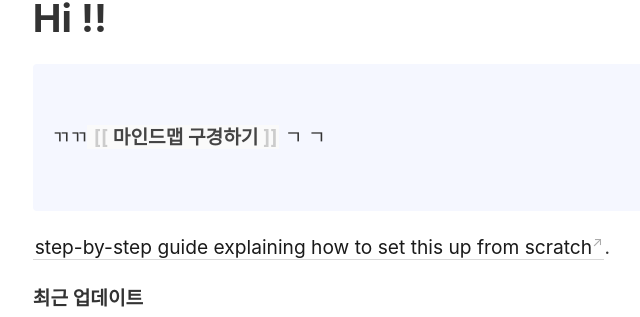
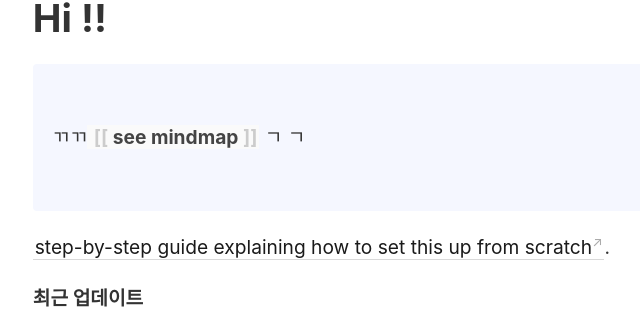
Before and after one commit to yoonjaewon1206/nevermind, a Jekyll site: the page built from _pages/index.md, in a window 1280 px wide. Shown: the part 151-468 px from the top of the page, without its empty margins (44-684 px from the left). Built offline with Jekyll 4.4.1, drawn with Linux system fonts in a browser that asks for light colours.

Commit message:
2023.10.25/ 17:02
수정

```diff
--- a/_pages/index.md
+++ b/_pages/index.md
@@ -8,8 +8,9 @@ permalink: /
 # Hi !!
 
 <p style="padding: 3em 1em; background: #f5f7ff; border-radius: 4px;">
-  ㄲㄲ<span style="font-weight: bold">[[마인드맵 구경하기]]</span> ㄱ ㄱ
+  ㄲㄲ<span style="font-weight: bold">[[see mindmap]]</span> ㄱ ㄱ
 </p>
+
 
  [step-by-step guide explaining how to set this up from scratch](https://maximevaillancourt.com/blog/setting-up-your-own-digital-garden-with-jekyll).
 
```
Also changed, not shown: _notes/그래프 실행 (누르기).md (renamed from _notes/your-first-note.md), 1 other file.
